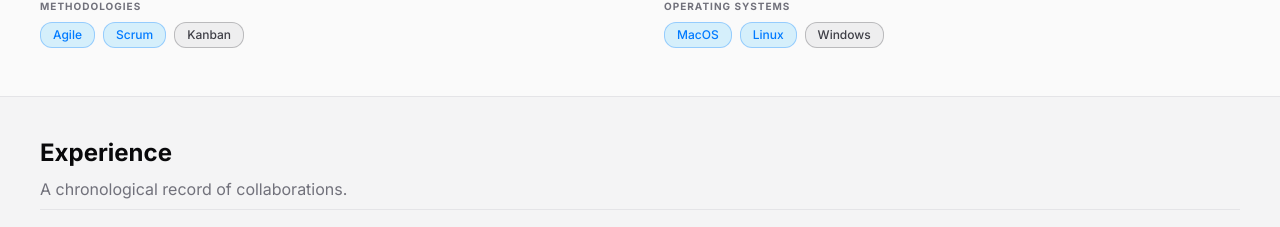
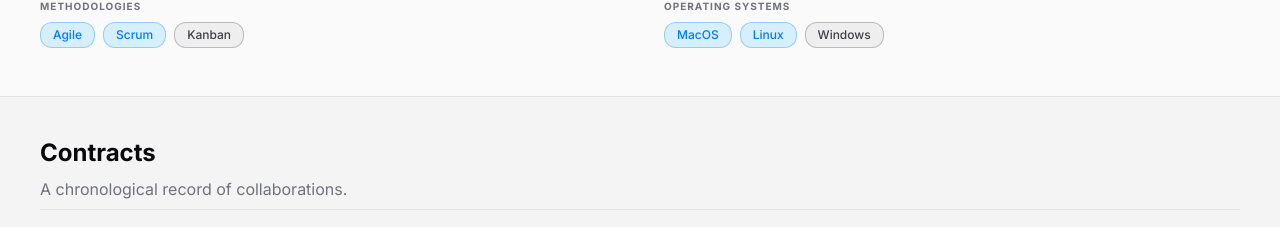
Before and after one commit to mucnjakf/Portfolio, a React (Vite) app: page / in a window 1280 px wide. Shown: the part 3794-4021 px from the top of the page. Built offline with nearby package versions, Linux system fonts and the light colour scheme.

Commit message:
Rename "Experience" to "Contracts" in ExperienceSection for clarity

```diff
--- a/src/components/experience/ExperienceSection.tsx
+++ b/src/components/experience/ExperienceSection.tsx
@@ -24,7 +24,7 @@ function ExperienceSection() {
       <div className="mx-auto max-w-[1300px] px-4 py-10 min-[650px]:p-10">
         <div className="flex flex-col gap-2">
           <Subtitle
-            text="Experience"
+            text="Contracts"
             id="experience"
             description="A chronological record of collaborations."
           />
```
